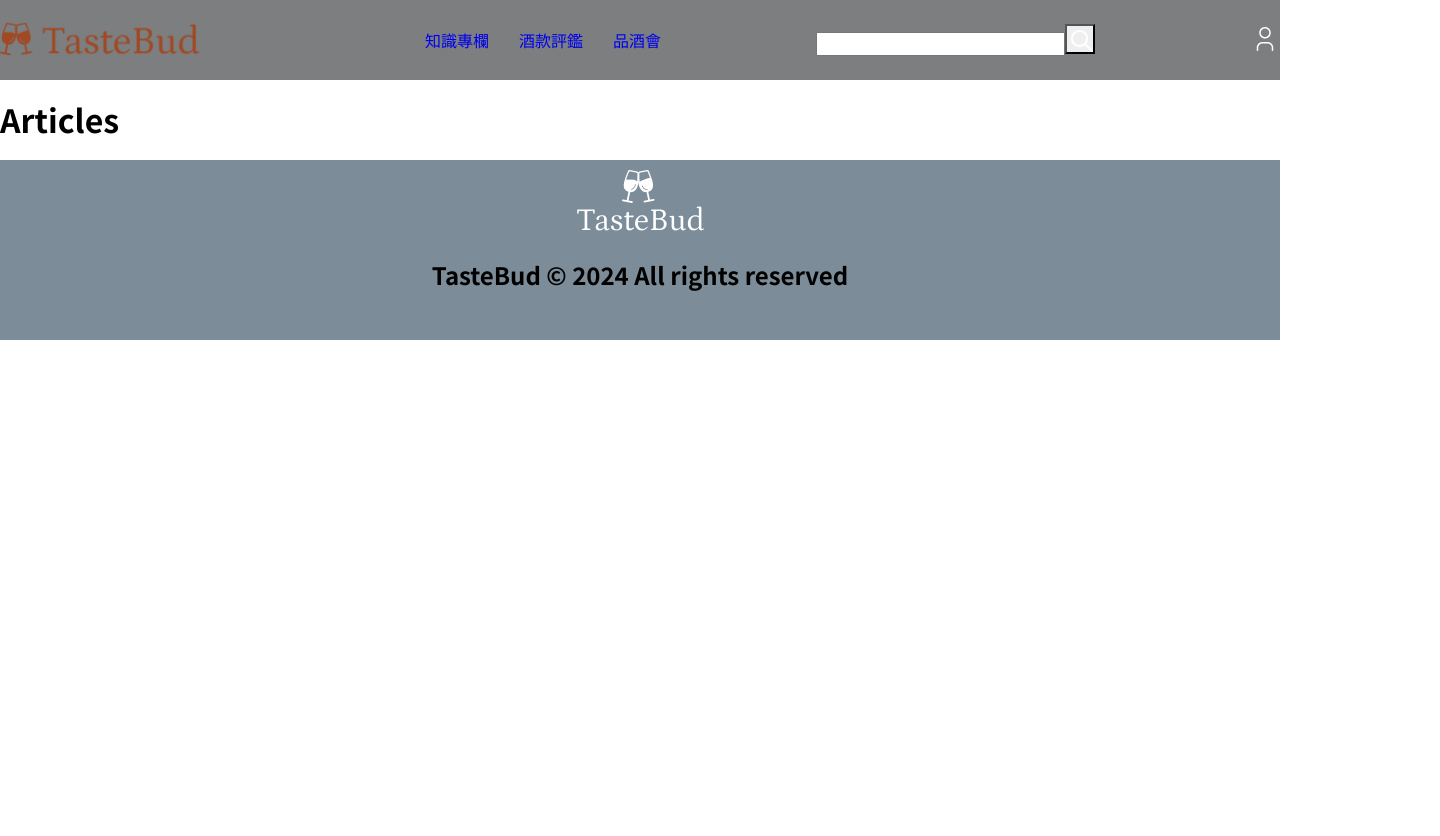
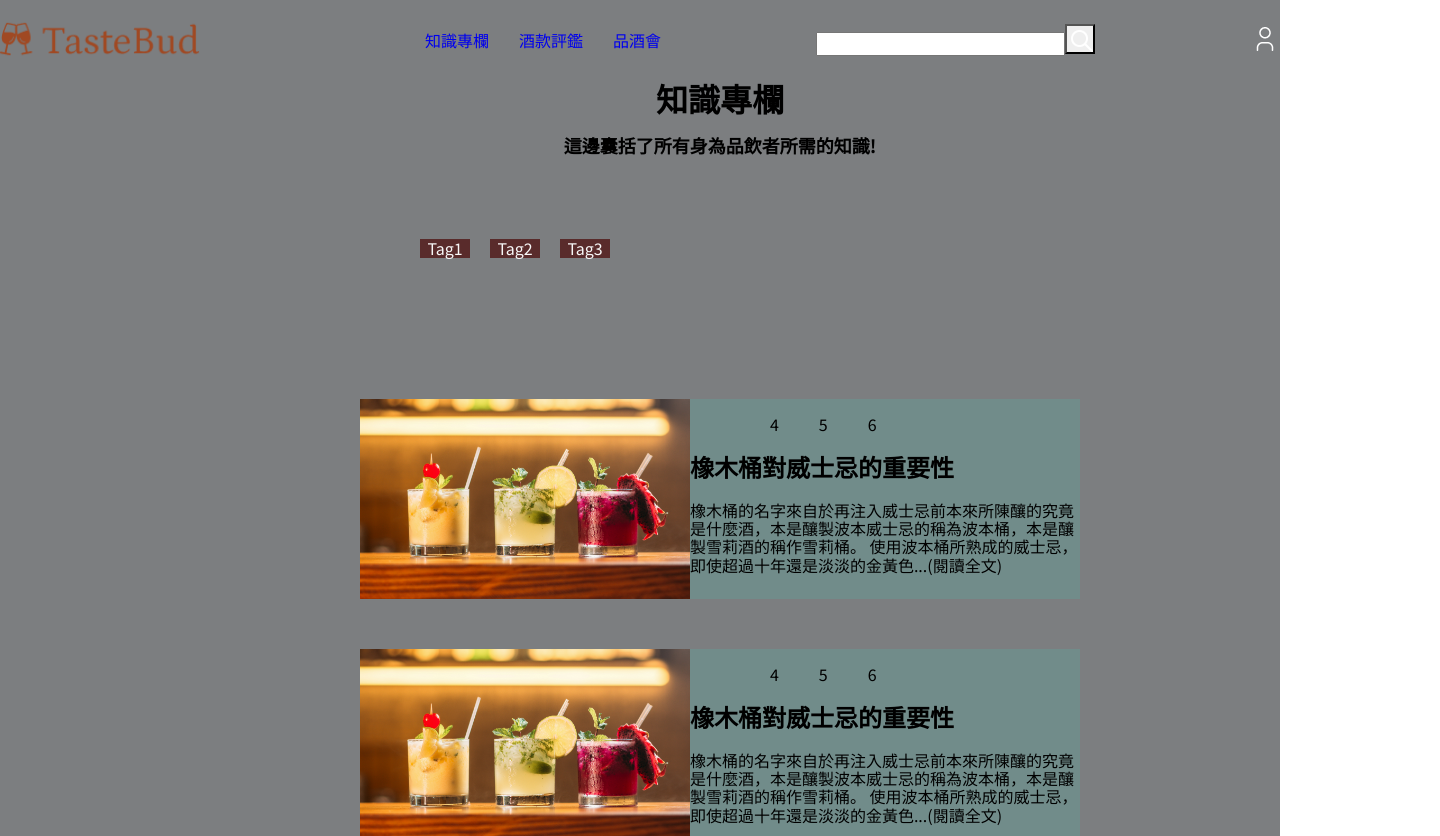
Before and after one commit to Tesiadyn/TasteBud, a React (Vite) app: page /articles in a window 1280 px wide. Shown: the top 836 px of the page, 1440 px wide, since content can reach past the window. Before the commit the page ends 800 px from the top, so only its background shows below. Built offline with nearby package versions, Linux system fonts and the light colour scheme.

Commit message:
feat(articles): added basic layout for articles page

```diff
--- a/src/pages/Articles/Articles.tsx
+++ b/src/pages/Articles/Articles.tsx
@@ -1,5 +1,101 @@
+import {
+  Container,
+  TagsDiv,
+  TagsSection,
+  Wrapper,
+  Tags,
+  TagText,
+  Tag,
+  ArticlesSection,
+  ArticleImgDiv,
+  ArticleImg,
+  ArticleInfoTags,
+  ArticleCard,
+  ArticleInfoDiv,
+  ArticleInfoTitle,
+  ArticleInfoText,
+  PageTitle,
+  PageSubtitle,
+} from "./ArticlesStyle";
+import ArticlePic from "../../assets/article-picture-1.jpg";
+
 const Articles = () => {
-    return <h1>Articles</h1>;
-  };
+  return (
+    <Container>
+      <Wrapper>
+        <PageTitle>知識專欄</PageTitle>
+        <PageSubtitle>這邊囊括了所有身為品飲者所需的知識!</PageSubtitle>
+        <TagsSection>
+          <TagsDiv>
+            <Tags>
+              <Tag>
+                <TagText>Tag1</TagText>
+              </Tag>
+              <Tag>
+                <TagText>Tag2</TagText>
+              </Tag>
+              <Tag>
+                <TagText>Tag3</TagText>
+              </Tag>
+            </Tags>
+          </TagsDiv>
+        </TagsSection>
+        <ArticlesSection>
+          <ArticleCard>
+            <ArticleImgDiv>
+              <ArticleImg src={ArticlePic} />
+            </ArticleImgDiv>
+            <ArticleInfoDiv>
+              <ArticleInfoTags>
+                <ArticleInfoTags>4</ArticleInfoTags>
+                <ArticleInfoTags>5</ArticleInfoTags>
+                <ArticleInfoTags>6</ArticleInfoTags>
+              </ArticleInfoTags>
+              <ArticleInfoTitle>橡木桶對威士忌的重要性</ArticleInfoTitle>
+              <ArticleInfoText>
+                橡木桶的名字來自於再注入威士忌前本來所陳釀的究竟是什麼酒，本是釀製波本威士忌的稱為波本桶，本是釀製雪莉酒的稱作雪莉桶。
+                使用波本桶所熟成的威士忌，即使超過十年還是淡淡的金黃色...(閱讀全文)
+              </ArticleInfoText>
+            </ArticleInfoDiv>
+          </ArticleCard>
+          <ArticleCard>
+            <ArticleImgDiv>
+              <ArticleImg src={ArticlePic} />
+            </ArticleImgDiv>
+            <ArticleInfoDiv>
+              <ArticleInfoTags>
+                <ArticleInfoTags>4</ArticleInfoTags>
+                <ArticleInfoTags>5</ArticleInfoTags>
+                <ArticleInfoTags>6</ArticleInfoTags>
+              </ArticleInfoTags>
+              <ArticleInfoTitle>橡木桶對威士忌的重要性</ArticleInfoTitle>
+              <ArticleInfoText>
+                橡木桶的名字來自於再注入威士忌前本來所陳釀的究竟是什麼酒，本是釀製波本威士忌的稱為波本桶，本是釀製雪莉酒的稱作雪莉桶。
+                使用波本桶所熟成的威士忌，即使超過十年還是淡淡的金黃色...(閱讀全文)
+              </ArticleInfoText>
+            </ArticleInfoDiv>
+          </ArticleCard>
+          <ArticleCard>
+            <ArticleImgDiv>
+              <ArticleImg src={ArticlePic} />
+            </ArticleImgDiv>
+            <ArticleInfoDiv>
+              <ArticleInfoTags>
+                <ArticleInfoTags>4</ArticleInfoTags>
+                <ArticleInfoTags>5</ArticleInfoTags>
+                <ArticleInfoTags>6</ArticleInfoTags>
+              </ArticleInfoTags>
+              <ArticleInfoTitle>橡木桶對威士忌的重要性</ArticleInfoTitle>
+              <ArticleInfoText>
+                橡木桶的名字來自於再注入威士忌前本來所陳釀的究竟是什麼酒，本是釀製波本威士忌的稱為波本桶，本是釀製雪莉酒的稱作雪莉桶。
+                使用波本桶所熟成的威士忌，即使超過十年還是淡淡的金黃色...(閱讀全文)
+              </ArticleInfoText>
+            </ArticleInfoDiv>
+          </ArticleCard>
+        </ArticlesSection>
+      </Wrapper>
+    </Container>
+  );
+};
 
-  export default Articles;
+export default Articles;
--- /dev/null
+++ b/src/pages/Articles/ArticlesStyle.tsx
@@ -0,0 +1,67 @@
+import styled from "styled-components";
+
+export const Container = styled.div`
+  width: 100%;
+  background-color: #7c7e80;
+`;
+
+export const Wrapper = styled.div`
+  width: 1440px;
+  margin: 0 auto;
+`;
+export const PageTitle = styled.h1`
+  margin: 0;
+  text-align: center;
+`;
+export const PageSubtitle = styled.h3`
+  font-size: 18px;
+  text-align: center;
+`;
+
+export const TagsSection = styled.section`
+  width: 50%;
+  padding: 50px;
+  margin: 0 auto;
+`;
+export const TagsDiv = styled.div`
+  display: flex;
+`;
+export const Tags = styled.ul`
+  display: flex;
+  list-style: none;
+`;
+export const Tag = styled.li`
+  width: 50px;
+  text-align: center;
+  background-color: #592b2b;
+  margin-left: 20px;
+`;
+export const TagText = styled.span`
+  color: #f7f7f7;
+`;
+export const ArticlesSection = styled.section`
+  margin: 50px 0;
+  display: flex;
+  align-items: center;
+  flex-direction: column;
+`;
+export const ArticleCard = styled.div`
+  background-color: #718c8a;
+  height: 200px;
+  width: 50%;
+  display: flex;
+  margin: 25px 0;
+`;
+export const ArticleImgDiv = styled.div`
+  height: 100%;
+`;
+export const ArticleImg = styled.img`
+  height: 100%;
+`;
+export const ArticleInfoDiv = styled.div``;
+export const ArticleInfoTags = styled.ul`
+  display: flex;
+`;
+export const ArticleInfoTag = styled.li``;
+export const ArticleInfoTitle = styled.h2``;
+export const ArticleInfoText = styled.p``;
```
Also changed, not shown: src/assets/article-picture-1.jpg (added).
